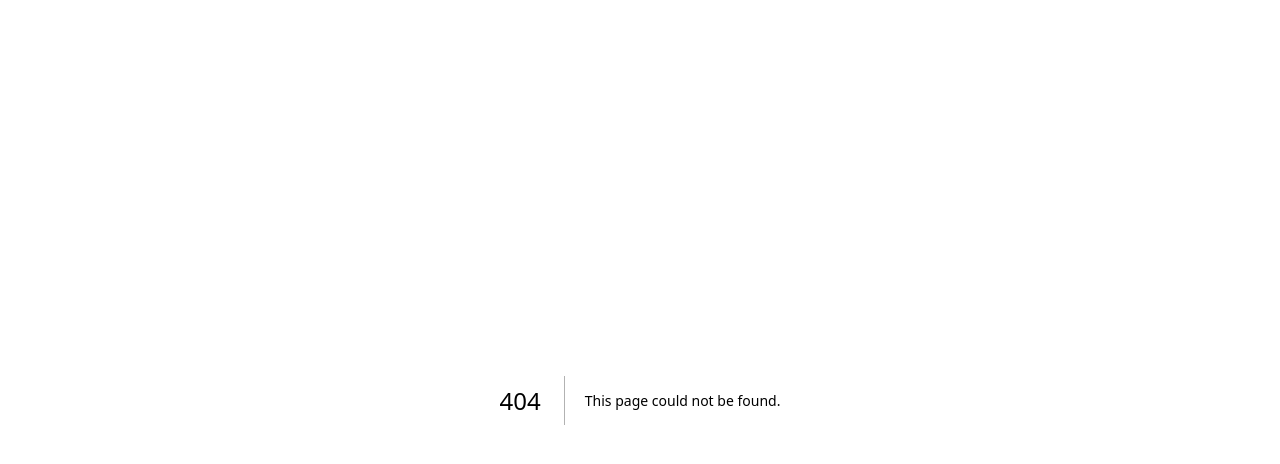
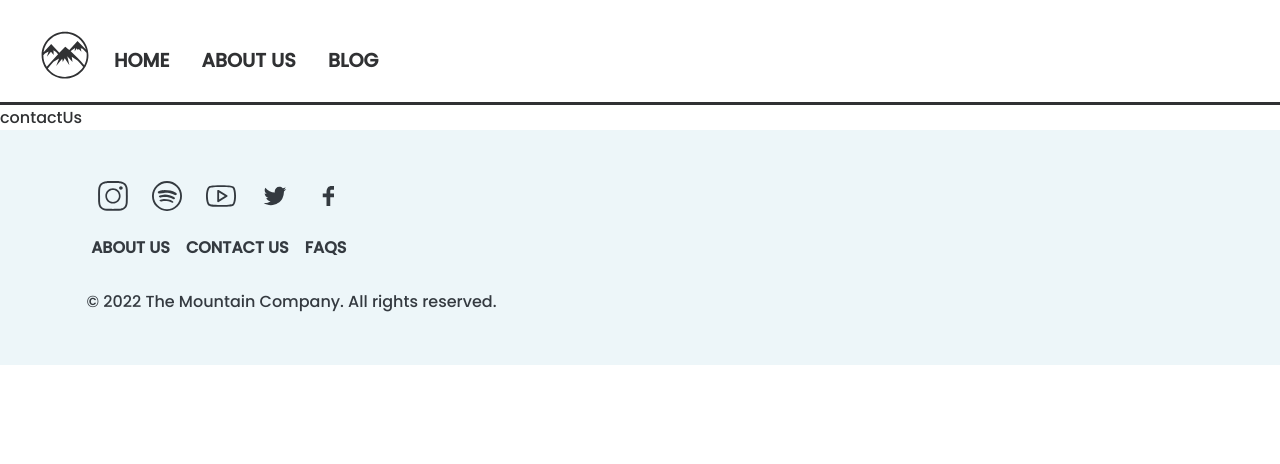
Before and after one commit to RahulRawatji/phoenix, a Next.js app: page /contactUs in a window 1280 px wide. Before the commit this address had no page. Shown: the top 464 px of the page. Built offline with nearby package versions, Linux system fonts and the light colour scheme.

Commit message:
feat: :zap: contact page initial commit

```diff
--- a/components/Footer.js
+++ b/components/Footer.js
@@ -16,8 +16,8 @@ function Footer() {
         <div >
             <ul className='footer_list'>
                <Link href={'/aboutUs'}><li className='footer_list_item'>About Us</li></Link>
-                <li className='footer_list_item'>Contact Us</li>
-                <li className='footer_list_item'>FAQs</li>
+                <Link href='/contactUs'><li className='footer_list_item'>Contact Us</li></Link>
+                <Link href='/'><li className='footer_list_item'>FAQs</li></Link>
             </ul>
         </div>
         <div className='footer-text'>
--- /dev/null
+++ b/pages/contactUs.js
@@ -0,0 +1,24 @@
+import React from 'react';
+import Head from 'next/head';
+
+
+import Footer from '../components/Footer';
+import Navbar from '../components/Navbar';
+import Image from 'next/image';
+
+const contactUs = () => {
+  return (
+    <div>
+         <Head>
+        <title>Trek </title>
+        <meta name="description" content="The Best Trek" />
+        <link rel="icon" href="/favicon.png" />
+      </Head>
+      <Navbar />
+      contactUs
+      <Footer />
+      </div>
+  )
+}
+
+export default contactUs
--- a/styles/aboutUs.css
+++ b/styles/aboutUs.css
@@ -34,7 +34,7 @@
 .about_content_value_item{
     padding: 5%;
     background-color: #C4D7F2;
-    border-radius: 4%;
+    border-radius: 10px;
 }
 
 @media (max-width:480px){
--- a/styles/globals.css
+++ b/styles/globals.css
@@ -70,10 +70,12 @@ h1,h2,h3,h4,p{
   transform: translateX(0%);
   transition: ease-out 1s;
 }
+
 .show_nav{
   transform: translateX(-110%);
   transition: ease-in 1s;
 }
+
 .nav_item{
   font-size: 1.2rem;
   display: inline-block;
@@ -108,6 +110,7 @@ main{
   gap: 1rem;
   place-items: center;
 }
+
 .right-col{
   padding: 2%;
   width: 80%;
@@ -115,9 +118,10 @@ main{
   justify-content: center;
   align-items: center;
 }
+
 .img{
   width: 90%;
-  height: 100%;
+  height: min(300px, 100%);
   border-radius: 5%;
   box-shadow: hsla(210, 8%, 30%, 0.897) 3px 3px;
   animation: img 1.2s ease-in ;
@@ -130,6 +134,7 @@ main{
     transform: translateX(0);
   }
 }
+
 .left-col{
   display: flex;
   flex-direction: column;
--- a/styles/treks.css
+++ b/styles/treks.css
@@ -11,6 +11,7 @@
     display: grid;
     gap: 1rem;
     grid-template-columns: 50% 50%;
+    padding: 5%;
 }
 
 .left_inner_col{
@@ -19,6 +20,7 @@
     grid-template-columns: repeat(2,1fr);
     padding: 2%;
 }
+
 .left_col_header{
     display: flex;
     gap: 1rem;
```
